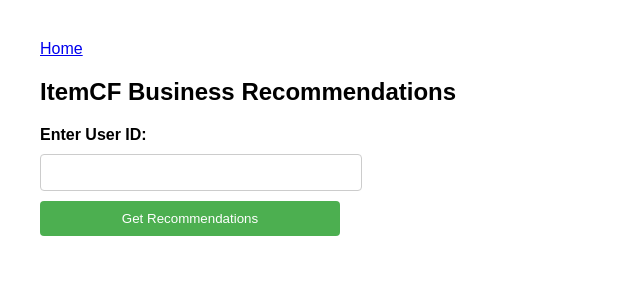
After one commit to tonyctyy/content-recommendation, a Flask app: page /item_cf in a window 1280 px wide. The commit adds this page. Shown: the top 300 px of the page, without its empty margins (0-640 px from the left). Run offline with Flask 3, Linux system fonts and the light colour scheme.

Commit message:
Flask Update 0.01

```diff
--- a/src/backend/app.py
+++ b/src/backend/app.py
@@ -1,30 +1,8 @@
-from flask import Flask, jsonify, request, render_template
-from models.ItemCF import predict_user_interests, get_db_connection
+from flask import Flask
+from routes import create_routes
 
-# Initialize Flask app
 app = Flask(__name__)
+create_routes(app)
 
-@app.route('/')
-def home():
-    return render_template('index.html')
-
-# API route to get recommendations
-@app.route('/recommendations', methods=['GET'])
-def get_recommendations():
-    user_id = request.args.get('user_id')
-    k = request.args.get('k', 10)
-
-    if not user_id:
-        return jsonify({"error": "user_id is required"}), 400
-
-    try:
-        conn = get_db_connection()
-        recommendations = predict_user_interests(user_id, int(k), conn)
-        conn.close()
-        return jsonify({"user_id": user_id, "recommendations": recommendations})
-    except Exception as e:
-        return jsonify({"error": str(e)}), 500
-
-# Run the Flask app
 if __name__ == '__main__':
     app.run(debug=True)
--- /dev/null
+++ b/src/backend/routes.py
@@ -0,0 +1,27 @@
+from flask import render_template
+from api import get_ItemCF_recommendations, get_business_info
+
+def create_routes(app):
+    """
+    Web routes
+    ----------------
+    """
+    @app.route('/')
+    def index():
+        return render_template('index.html')
+
+    @app.route('/item_cf')
+    def item_cf():
+        return render_template('item_cf.html')
+
+    """
+    API routes
+    ----------------
+    """
+    @app.route('/ItemCF_recommendations', methods=['GET'])
+    def ItemCF_recommendations():
+        return get_ItemCF_recommendations()
+
+    @app.route('/business_info', methods=['GET'])
+    def business_info():
+        return get_business_info()
--- /dev/null
+++ b/src/backend/static/css/style.css
@@ -0,0 +1,74 @@
+body {
+    font-family: Arial, sans-serif;
+    margin: 20px;
+    padding: 20px;
+}
+
+h1 {
+    color: #333;
+}
+
+label {
+    font-weight: bold;
+}
+
+input, button {
+    margin-top: 10px;
+    padding: 10px;
+    border-radius: 4px;
+    border: 1px solid #ccc;
+    display: block;
+    width: 100%;
+    max-width: 300px;
+}
+
+button {
+    background-color: #4CAF50;
+    color: white;
+    cursor: pointer;
+    border: none;
+}
+
+button:hover {
+    background-color: #45a049;
+}
+
+#results {
+    margin-top: 20px;
+}
+
+ul {
+    list-style-type: none;
+    padding: 0;
+}
+
+li {
+    background-color: #f9f9f9;
+    padding: 10px;
+    margin: 5px 0;
+    border: 1px solid #ddd;
+}
+
+/* Ensure that the first row has businessInfoText and the button on the same line */
+.first-row {
+    display: flex;
+    justify-content: space-between; /* Space between businessInfoText and the button */
+    align-items: center;
+    margin-bottom: 10px;
+}
+
+/* Style for the details section (second row) */
+.details {
+    margin-left: 20px; /* Add some indentation for the details */
+    border-top: 1px solid #ccc; /* Add a top border to visually separate details */
+    padding-top: 10px; /* Add some padding */
+}
+
+/* Style for the entire list item */
+.business-item {
+    margin-bottom: 15px; /* Space between each business item */
+    border: 1px solid #ddd;
+    padding: 10px;
+    border-radius: 5px;
+    background-color: #f9f9f9;
+}
--- /dev/null
+++ b/src/backend/static/js/display.js
@@ -0,0 +1,48 @@
+export function displayBusinessInfo(business, score) {
+    // Create a list item for each business
+    const listItem = document.createElement('li');
+    listItem.classList.add('business-item'); // Add a class for styling
+
+    // Create a div to hold the first row (businessInfoText and toggle button)
+    const firstRowDiv = document.createElement('div');
+    firstRowDiv.classList.add('first-row'); // Apply class for the first row
+
+    // Create a text element for business information
+    const businessInfoText = document.createElement('span'); // Use span to hold text
+    businessInfoText.textContent = `Business ID: ${business.business_id}, Name: ${business.name}, Interest Score: ${score}`;
+    firstRowDiv.appendChild(businessInfoText); // Append text to the first row div
+
+    // Create a button to toggle details
+    const toggleButton = document.createElement('button');
+    toggleButton.textContent = 'Show Details';
+
+    // Initialize detail visibility state
+    let detailsVisible = false; // Track visibility state
+    toggleButton.onclick = function () {
+        const detailsDiv = document.getElementById(`details_${business.business_id}`);
+        detailsVisible = !detailsVisible; // Toggle visibility state
+        detailsDiv.style.display = detailsVisible ? 'block' : 'none'; // Set display based on state
+        toggleButton.textContent = detailsVisible ? 'Hide Details' : 'Show Details'; // Update button text
+    };
+
+    firstRowDiv.appendChild(toggleButton); // Append button to the first row div
+
+    // Add the first row div to the list item
+    listItem.appendChild(firstRowDiv);
+
+    // Create a div to hold detailed information (placed in the second row)
+    const detailsDiv = document.createElement('div');
+    detailsDiv.id = `details_${business.business_id}`;
+    detailsDiv.classList.add('details'); // Apply class for the details section
+    detailsDiv.innerHTML = `
+        <p>Address: ${business.address}</p>
+        <p>Phone: ${business.phone}</p>
+        <p>Description: ${business.description}</p>
+    `;
+    detailsDiv.style.display = 'none'; // Ensure details are hidden initially
+
+    // Add the details div under the first row
+    listItem.appendChild(detailsDiv);
+
+    return listItem; // Return the complete list item
+}
--- /dev/null
+++ b/src/backend/static/js/fetch_ItemCF_results.js
@@ -0,0 +1,49 @@
+import { displayBusinessInfo } from './display.js';
+
+document.getElementById('ItemCF_recommendationForm').addEventListener('submit', function(event) {
+    event.preventDefault();
+    const userId = document.getElementById('userId').value;
+
+    fetch(`/ItemCF_recommendations?user_id=${userId}`)
+        .then(response => response.json())
+        .then(data => {
+            const resultsDiv = document.getElementById('results');
+            resultsDiv.innerHTML = `<h3>Recommendations for User ID: ${userId}</h3>`;
+
+            if (data.recommendations && data.recommendations.length > 0) {
+                const businessIds = data.recommendations.map(item => item[0]);
+                const businessIdQuery = businessIds.join(',');
+
+                // add a line to show the total number of recommendations
+                resultsDiv.innerHTML += `<p>Total number of recommendations: ${data.recommendations.length}</p>`;
+
+                // Fetch business info for all recommended business IDs in one request
+                fetch(`/business_info?business_ids=${businessIdQuery}`)
+                    .then(response => response.json())
+                    .then(businessData => {
+                        const list = document.createElement('ul'); // Create a list to hold business info
+
+                        data.recommendations.forEach(item => {
+                            const businessId = item[0];
+                            const score = item[1];
+
+                            const businessInfo = businessData[businessId];
+                            console.log(businessInfo);
+                            // Call displayBusinessInfo for each business
+                            const listItem = displayBusinessInfo(businessInfo, score);
+                            list.appendChild(listItem); // Append the formatted item to the list
+                        });
+
+                        resultsDiv.appendChild(list); // Add the list to the results div
+                    })
+                    .catch(error => {
+                        console.error('Error fetching business info:', error);
+                    });
+            } else {
+                resultsDiv.innerHTML += `<p>No recommendations found.</p>`;
+            }
+        })
+        .catch(error => {
+            console.error('Error fetching recommendations:', error);
+        });
+});
--- /dev/null
+++ b/src/backend/templates/base.html
@@ -0,0 +1,38 @@
+<!-- templates/base.html -->
+<!DOCTYPE html>
+<html lang="en">
+<head>
+    <meta charset="UTF-8">
+    <meta name="viewport" content="width=device-width, initial-scale=1.0">
+    <title>{% block title %}Business Recommendations{% endblock %}</title>
+    <link rel="stylesheet" href="/static/css/style.css"> <!-- Shared CSS -->
+</head>
+<body>
+
+    <header>
+        <!--
+        <h1>Content Recommendation System</h1>
+        -->
+        <!-- redirect to home page -->
+        <a href="/">Home</a>
+
+    </header>
+
+    <div class="content">
+        {% block content %}
+        <!-- Content from other templates will be injected here -->
+        {% endblock %}
+    </div>
+
+    <!--
+    <footer>
+        <p>&copy; 2024 Content Recommendation System</p>
+    </footer>
+    -->
+
+    <!-- Shared JS files -->
+    <!--
+    <script src="/static/js/common.js"></script>
+    -->
+</body>
+</html>
--- /dev/null
+++ b/src/backend/templates/item_cf.html
@@ -0,0 +1,21 @@
+<!-- templates/item_cf.html -->
+{% extends 'base.html' %}
+
+{% block title %}
+    ItemCF Recommendations
+{% endblock %}
+
+{% block content %}
+    <h2>ItemCF Business Recommendations</h2>
+
+    <form id="ItemCF_recommendationForm">
+        <label for="userId">Enter User ID:</label>
+        <input type="text" id="userId" name="user_id" required>
+        <button type="submit">Get Recommendations</button>
+    </form>
+
+    <div id="results"></div>
+
+    <!-- Import external JavaScript for fetching recommendations -->
+    <script type="module" src="../static/js/fetch_ItemCF_results.js"></script>
+{% endblock %}
```
Also changed, not shown: src/backend/api.py (added, +31 -0 lines), src/backend/models/ItemCF.py (+7 -5 lines), src/backend/retrieve_business_info.py (added, +90 -0 lines), src/backend/templates/index.html (+10 -70 lines), README.md, 2 other files.
